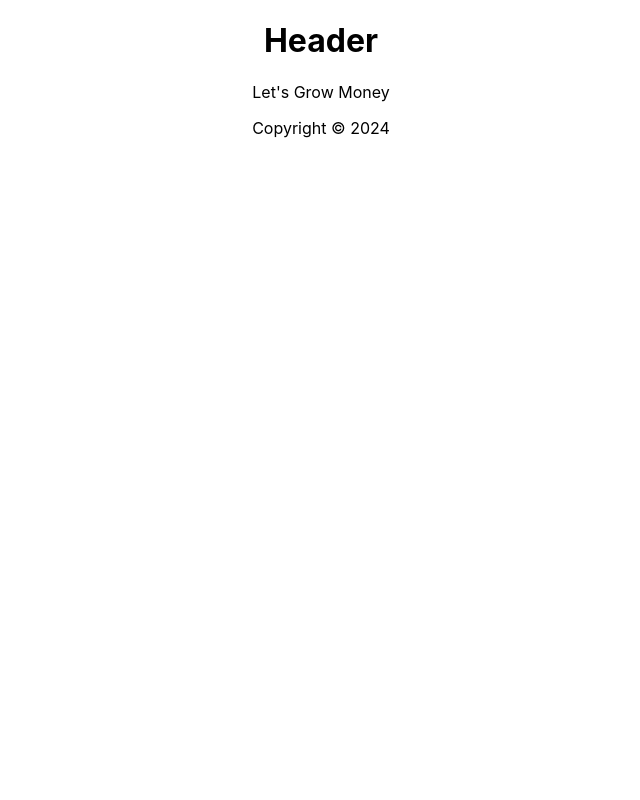
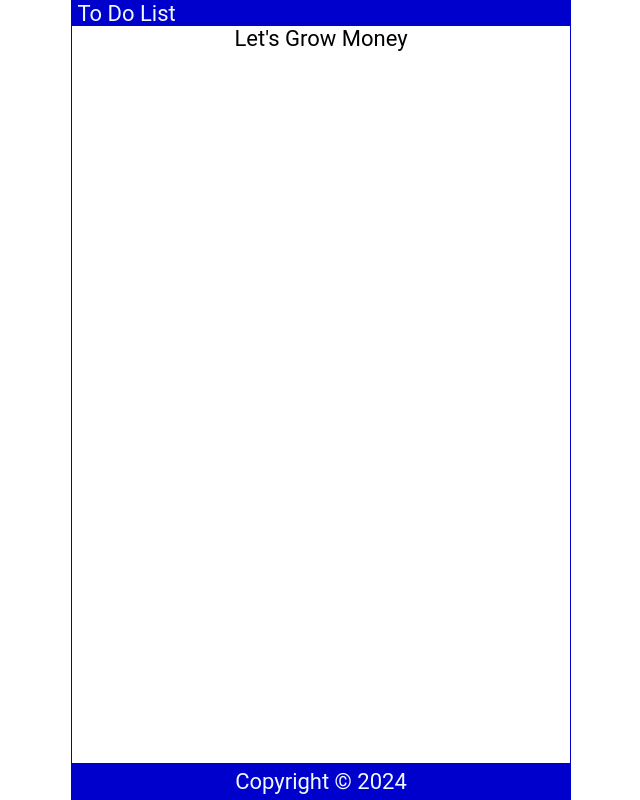
Before and after one commit to MelvinAnthony/ReactJS_YT_Tut, a React (Create React App) app in the folder me/: page / in a window 1280 px wide. Shown: the whole page, without its empty margins (319-959 px from the left). Built offline with nearby package versions, Linux system fonts and the light colour scheme.

Commit message:
Style using css

```diff
--- a/me/src/App.css
+++ /dev/null
@@ -1,38 +0,0 @@
-.App {
-  text-align: center;
-}
-
-.App-logo {
-  height: 10vmin;
-  pointer-events: none;
-}
-
-@media (prefers-reduced-motion: no-preference) {
-  .App-logo {
-    animation: App-logo-spin infinite 20s linear;
-  }
-}
-
-.App-header {
-  background-color: #282c34;
-  min-height: 100vh;
-  display: flex;
-  flex-direction: column;
-  align-items: center;
-  justify-content: center;
-  font-size: calc(10px + 2vmin);
-  color: white;
-}
-
-.App-link {
-  color: #61dafb;
-}
-
-@keyframes App-logo-spin {
-  from {
-    transform: rotate(0deg);
-  }
-  to {
-    transform: rotate(360deg);
-  }
-}
--- a/me/src/App.js
+++ b/me/src/App.js
@@ -1,7 +1,7 @@
 import Header from "./Header";
 import Content from "./Content";
 import Footer from "./Footer";
-import './App.css';
+
 
 function App() {
 
--- a/me/src/Content.js
+++ b/me/src/Content.js
@@ -8,7 +8,10 @@ export const Content = () => {
       }
 
   return (
-    <p>Let's {handleNameChange()} Money</p>
+    <main>
+            <p>Let's {handleNameChange()} Money</p>
+    </main>
+
   )
 }
 
--- a/me/src/Footer.js
+++ b/me/src/Footer.js
@@ -3,7 +3,7 @@ import React from 'react'
 const Footer = () => {
     const year = new Date()
   return (
-    <div>Copyright &copy; {year.getFullYear()}</div>
+    <footer>Copyright &copy; {year.getFullYear()}</footer>
   )
 }
 
--- a/me/src/Header.js
+++ b/me/src/Header.js
@@ -1,8 +1,9 @@
 import React from 'react'
 
 const Header = () => {
+
   return (
-    <h1>Header</h1>
+    <header>To Do List</header>
   )
 }
 
--- a/me/src/index.css
+++ b/me/src/index.css
@@ -1,13 +1,185 @@
+* {
+  margin: 0;
+  padding: 0;
+  box-sizing: border-box;
+}
+
+html {
+  font-size: 22px;
+}
+
 body {
-  margin: 0;
-  font-family: -apple-system, BlinkMacSystemFont, 'Segoe UI', 'Roboto', 'Oxygen',
+  min-height: 100vh;
+  font-family: 'Roboto', 'Oxygen',
     'Ubuntu', 'Cantarell', 'Fira Sans', 'Droid Sans', 'Helvetica Neue',
     sans-serif;
   -webkit-font-smoothing: antialiased;
   -moz-osx-font-smoothing: grayscale;
 }
 
-code {
-  font-family: source-code-pro, Menlo, Monaco, Consolas, 'Courier New',
-    monospace;
+.App {
+  display: flex;
+  flex-direction: column;
+  justify-content: center;
+  align-items: center;
+  height: 100vh;
+  width: 100%;
+  max-width: 500px;
+  border: 1px solid mediumblue;
+  margin: auto;
 }
+
+header {
+  width: 100%;
+  padding: 0 0.25em;
+  background-color: mediumblue;
+  color: aliceblue;
+  display: flex;
+  justify-content: space-between;
+  align-items: center;
+}
+
+main {
+  width: 100%;
+  display: flex;
+  flex-direction: column;
+  flex-grow: 1;
+  justify-content: flex-start;
+  align-items: center;
+  overflow-y: auto;
+}
+
+footer {
+  width: 100%;
+  padding: 0.25em;
+  background-color: mediumblue;
+  color: aliceblue;
+  display: grid;
+  place-content: center;
+}
+
+ul {
+  width: 100%;
+  list-style: none;
+  padding: 0 0.25rem 0.25rem;
+}
+
+ul li::before {
+  content: "\200B";
+}
+
+.item {
+  display: flex;
+  justify-content: flex-start;
+  align-items: center;
+  padding: 0.5rem 0 0.5rem 0.5rem;
+  margin: 0.25rem 0;
+  background-color: #eee;
+}
+
+.item:first-child {
+  margin: 0;
+}
+
+.item input[type="checkbox"] {
+  text-align: center;
+  width: 2.5rem;
+  width: 48px;
+  min-width: 48px;
+  height: 2.5rem;
+  height: 48px;
+  min-height: 48px;
+  cursor: pointer;
+  margin-right: 0.5rem;
+}
+
+.item input[type="checkbox"]:focus + label {
+  text-decoration: underline;
+}
+
+.item > label {
+  font-size: 0.75rem;
+  flex-grow: 1;
+}
+
+.item svg {
+  width: 48px;
+  min-width: 48px;
+  height: 36px;
+  font-size: 1rem;
+  color: steelblue;
+  cursor: pointer;
+}
+
+.item svg:focus,
+.item svg:hover {
+  color: red;
+  outline: none;
+}
+
+.addForm {
+  width: 100%;
+  display: flex;
+  justify-content: flex-start;
+  margin: 0.5rem 0 0;
+  padding: 0 0.5rem 0.25rem;
+  border-bottom: 1px solid #eee;
+}
+
+.addForm label {
+  position: absolute;
+  left: -99999px;
+}
+
+.addForm input[type='text'] {
+  flex-grow: 1;
+  max-width: calc(100% - 50px);
+  min-height: 48px;
+  font-size: 1rem;
+  padding: 0.25rem;
+  border-radius: 0.25rem;
+  margin-right: 0.25rem;
+  outline: none;
+}
+
+button {
+  height: 48px;
+  min-width: 48px;
+  border-radius: 0.25rem;
+  padding: 0.5rem;
+  font-size: 1rem;
+  background-color: aliceblue;
+  color: mediumblue;
+  cursor: pointer;
+}
+
+button:focus,
+button:hover {
+  color: white;
+  background-color: limegreen;
+  outline: none;
+}
+
+.searchForm {
+  width: 100%;
+  display: flex;
+  justify-content: flex-start;
+  margin: 0.25rem 0 0;
+  padding: 0 0.5rem 0.25rem;
+  border-bottom: 1px solid #eee;
+}
+
+.searchForm label {
+  position: absolute;
+  left: -99999px;
+}
+
+.searchForm input[type='text'] {
+  flex-grow: 1;
+  max-width: 100%;
+  min-height: 48px;
+  font-size: 1rem;
+  padding: 0.25rem;
+  border-radius: 0.25rem;
+  outline: none;
+}
```
Also changed, not shown: me/src/logo.svg (deleted).
